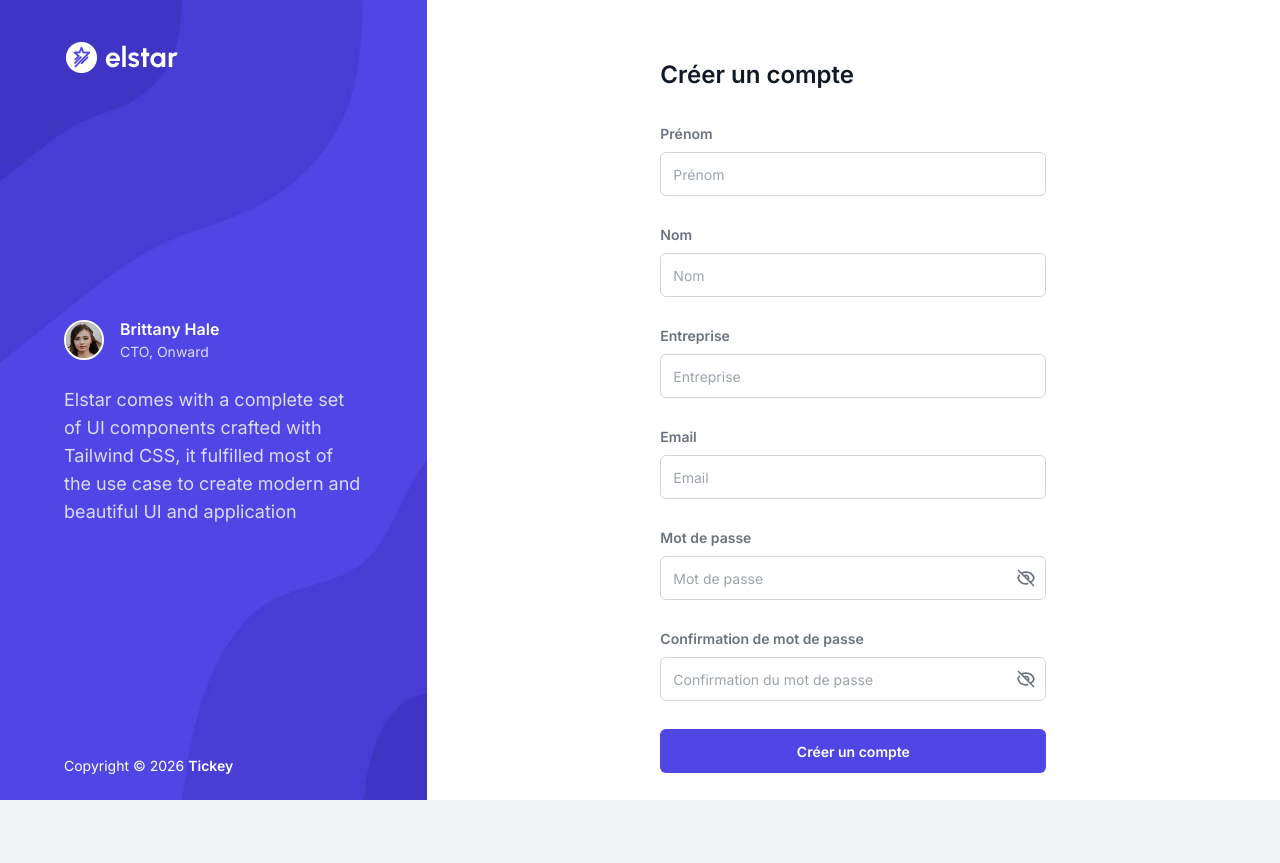
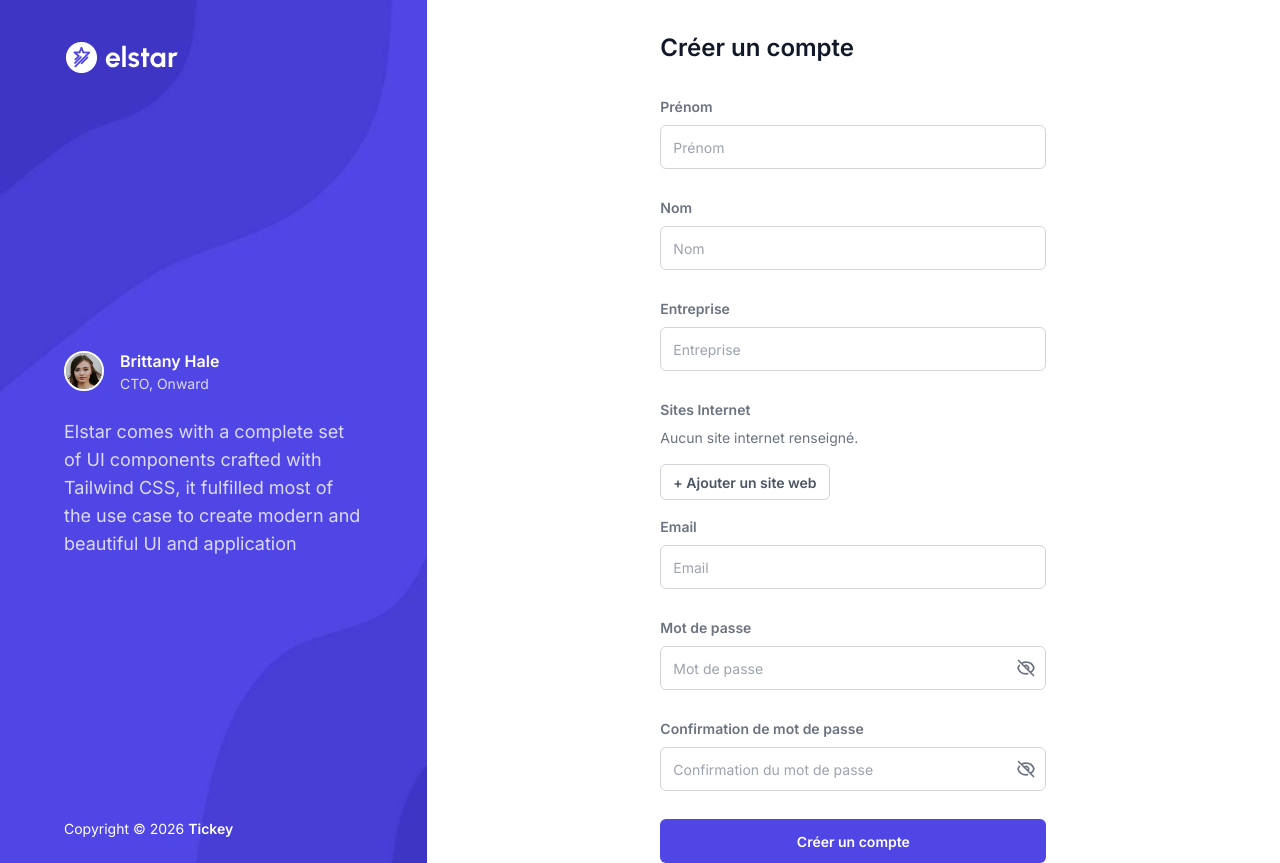
Before and after one commit to Mobytic/tickey_dashboard, a React (Vite) app: page /sign-up in a window 1280 px wide. Before the commit the page ends 800 px from the top, so only its background shows below. Built offline with nearby package versions, Linux system fonts and the light colour scheme.

Commit message:
websites added to users's creation, update and index

```diff
--- a/src/@types/auth.ts
+++ b/src/@types/auth.ts
@@ -38,6 +38,9 @@ export type SignUpCredential = {
     mail: string
     password: string
     passwordConfirmation: string
+    urls?: {
+        url?: string
+    }[]
 }
 
 export type ForgotPassword = {
@@ -59,8 +62,7 @@ export type UpdateProfileRequest = {
     password?: string
     companyName?: string
     urls?: {
-        id?: number
-        url: string
+        url?: string
     }[]
     message?: string
 }
--- a/src/views/auth/Index/Index.tsx
+++ b/src/views/auth/Index/Index.tsx
@@ -17,8 +17,6 @@ const { Tr, Th, Td, THead, TBody, Sorter } = Table
 const UserIndex = () => {
     const [sorting, setSorting] = useState<ColumnSort[]>([])
     const [data, setData] = useState<User[]>([])
-
-    // States pour la modale
     const [dialogIsOpen, setDialogIsOpen] = useState(false)
     const [selectedUser, setSelectedUser] = useState<User | null>(null)
 
@@ -66,7 +64,28 @@ const UserIndex = () => {
         },
         {
             header: 'Sites internet',
-            accessorKey: 'websites.url',
+            id: 'websites',
+            cell: (props) => {
+                const websites = props.row.original.websites;
+                if (!websites || websites.length === 0) {
+                    return <span className="text-gray-400">-</span>;
+                }
+                return (
+                    <div className="flex flex-col gap-1">
+                        {websites.map((site, index) => (
+                            <a
+                                key={index}
+                                href={site.url}
+                                target="_blank"
+                                rel="noreferrer"
+                                className="text-blue-500 hover:text-blue-700 hover:underline text-sm"
+                            >
+                                {site.url}
+                            </a>
+                        ))}
+                    </div>
+                );
+            },
         },
         {
             header: 'Actions',
--- a/src/views/auth/SignUp/SignUpForm.tsx
+++ b/src/views/auth/SignUp/SignUpForm.tsx
@@ -2,7 +2,7 @@ import { FormItem, FormContainer } from '@/components/ui/Form'
 import Input from '@/components/ui/Input'
 import Button from '@/components/ui/Button'
 import PasswordInput from '@/components/shared/PasswordInput'
-import { Field, Form, Formik, FormikState } from 'formik'
+import { Field, FieldArray, Form, Formik, FormikState, getIn } from 'formik'
 import * as Yup from 'yup'
 import useAuth from '@/utils/hooks/useAuth'
 import type { CommonProps } from '@/@types/common'
@@ -52,6 +52,7 @@ const SignUpForm = (props: SignUpFormProps) => {
                     lastname: values.lastname,
                     companyName: values.companyName,
                     mail: values.mail,
+                    urls: values.urls,
                 })
                 toast.push(<Notification type="success" duration={3000}>Utilisateur mis à jour !</Notification>, { placement: 'top-end' })
                 if (onSuccess) onSuccess()
@@ -63,7 +64,8 @@ const SignUpForm = (props: SignUpFormProps) => {
                     companyName: values.companyName,
                     password: values.password,
                     mail: values.mail,
-                    passwordConfirmation: values.confirmPassword
+                    passwordConfirmation: values.confirmPassword,
+                     urls: values.urls,
                 })
 
                 if (result?.status === 'failed') {
@@ -92,6 +94,7 @@ const SignUpForm = (props: SignUpFormProps) => {
                     mail: initialData?.mail || '',
                     password: '',
                     confirmPassword: '',
+                    urls: initialData?.websites || [],
                 }}
                 validationSchema={isEditMode ? updateValidationSchema : createValidationSchema}
                 onSubmit={(values, { setSubmitting, resetForm }) => {
@@ -128,6 +131,52 @@ const SignUpForm = (props: SignUpFormProps) => {
                             >
                                 <Field type="text" autoComplete="off" name="companyName" placeholder="Entreprise" component={Input} />
                             </FormItem>
+
+                           <div className="mb-4">
+                            <label className="font-semibold mb-2 block">Sites Internet</label>
+                            <FieldArray
+                                name="urls"
+                                render={(arrayHelpers) => (
+                                    <div>
+                                        {arrayHelpers.form.values.urls && arrayHelpers.form.values.urls.length > 0 ? (
+                                            arrayHelpers.form.values.urls.map((website: any, index: number) => (
+                                                <div key={index} className="flex items-center gap-4 mb-4">
+                                                    <FormItem
+                                                        className="w-full mb-0"
+                                                        invalid={Boolean(
+                                                            getIn(errors, `urls[${index}].url`) &&
+                                                            getIn(touched, `urls[${index}].url`)
+                                                        )}
+                                                        errorMessage={getIn(errors, `urls[${index}].url`)}
+                                                    >
+                                                        <Field
+                                                            name={`urls[${index}].url`}
+                                                            placeholder="https://www.mon-site.com"
+                                                            component={Input} />
+                                                    </FormItem>
+                                                    <Button
+                                                        type="button"
+                                                        size="sm"
+                                                        variant="solid"
+                                                        color="red-600"
+                                                        onClick={() => arrayHelpers.remove(index)}>
+                                                        X
+                                                    </Button>
+                                                </div>
+                                            ))
+                                        ) : (
+                                            <p className="text-gray-500 text-sm mb-4">Aucun site internet renseigné.</p>
+                                        )}
+                                        <Button
+                                            type="button"
+                                            size="sm"
+                                            onClick={() => arrayHelpers.push({ url: '' })}>
+                                            + Ajouter un site web
+                                        </Button>
+                                    </div>
+                                )}
+                            />
+                        </div>
 
                             <FormItem
                                 label="Email"
```
